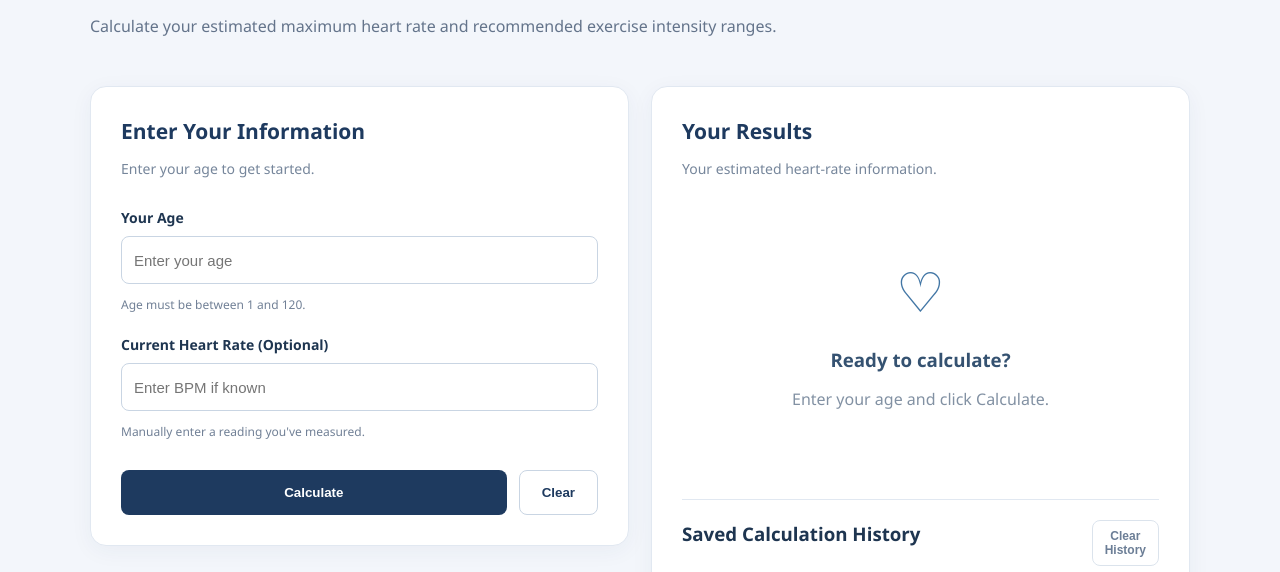
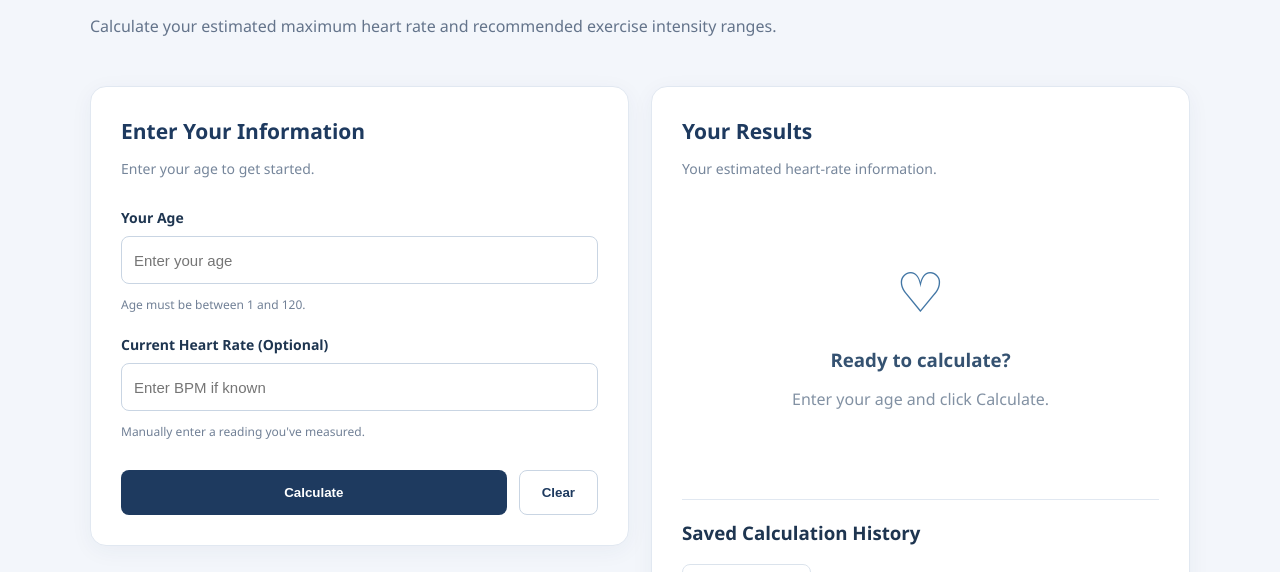
Before and after one commit to elchex10/412_Team_1_Project, a website: page public/index.html in a window 1280 px wide. Shown: the part 228-800 px from the top of the page. Drawn offline with Linux system fonts and the light colour scheme.

```diff
--- a/public/style.css
+++ b/public/style.css
@@ -260,19 +260,6 @@
   margin-top: 0;
 }
 
-.history-heading {
-  display: flex;
-  align-items: center;
-  justify-content: space-between;
-  gap: 12px;
-}
-
-.history-heading button {
-  margin: 0;
-  padding: 8px 12px;
-  font-size: 12px;
-}
-
 .history-empty {
   color: #7c8b9e;
   font-size: 13px;
```
